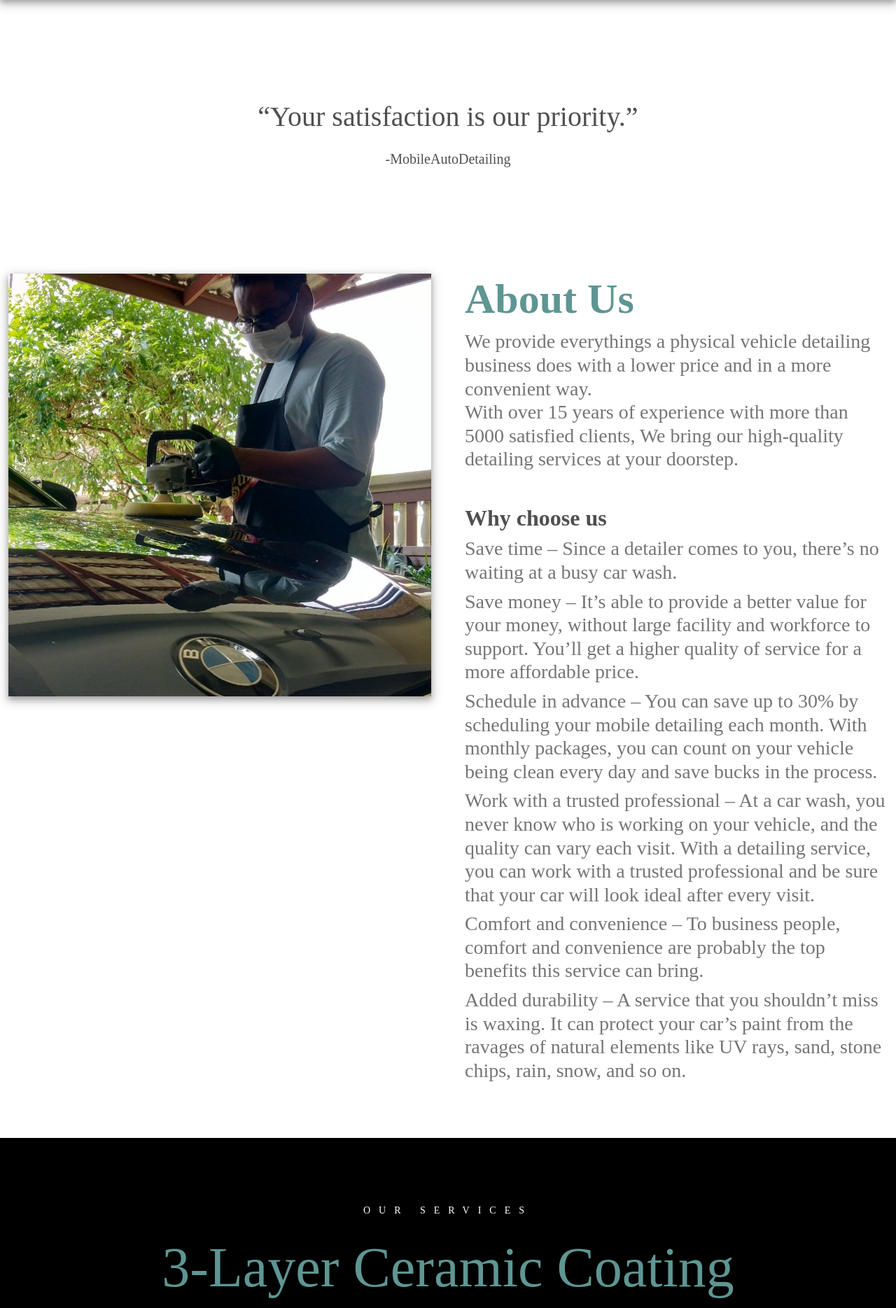
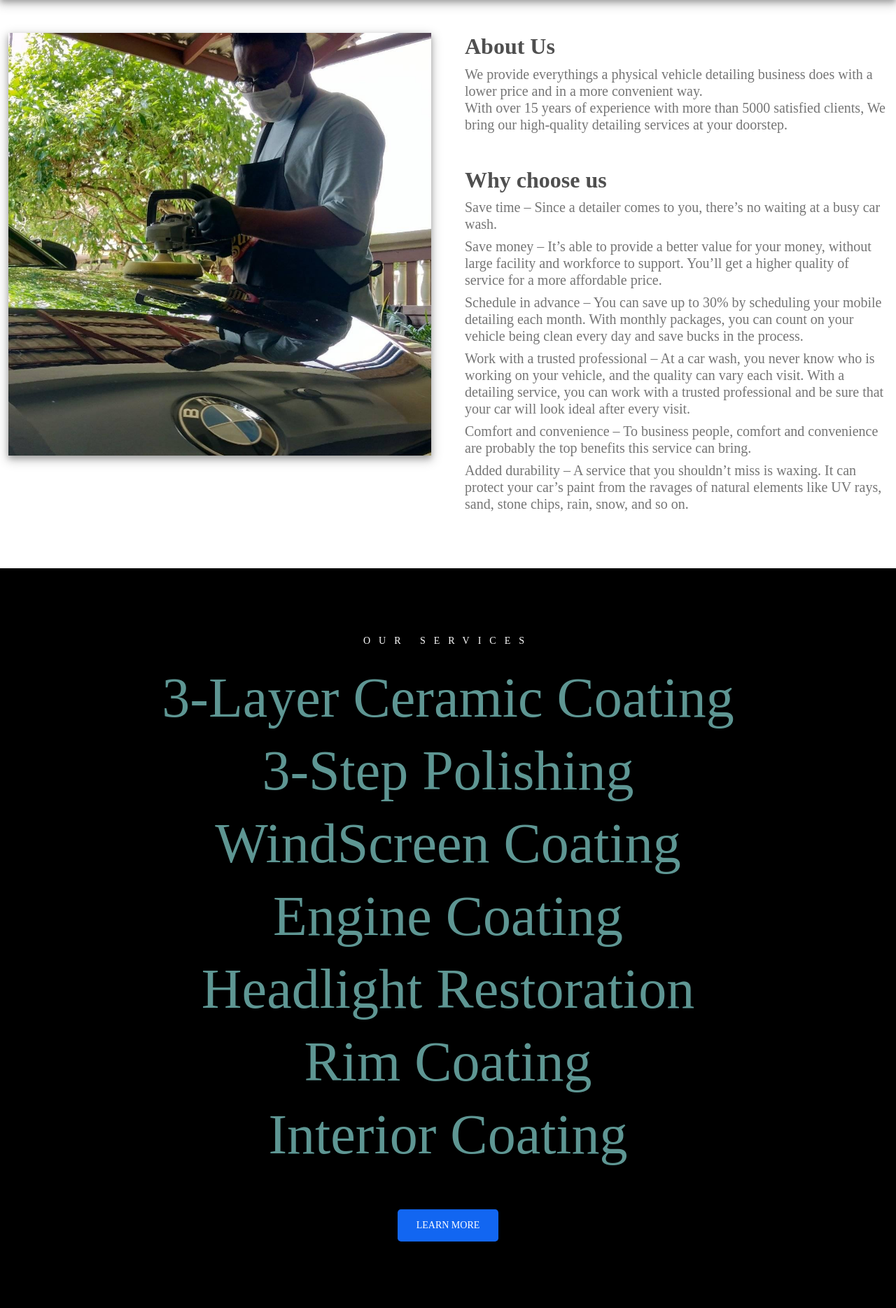
Before and after one commit to maxphua/Mobile-Auto-Detailing, a Django app: page / in a window 1280 px wide. Shown: the part 742-2611 px from the top of the page at 70% size. Run offline with Django 3.2, Linux system fonts and the light colour scheme; some libraries are stand-ins or nearby versions.

Commit message:
final update2

```diff
--- a/templates/home_page.html
+++ b/templates/home_page.html
@@ -13,10 +13,7 @@
         background-attachment: fixed;
   }
 
-  .about-title{
-    color: #5e9693;
-    font-size: 60px;
-  }
+
 
 /* services section */
   #services{
@@ -94,12 +91,11 @@
       </div>
     </div>
   </div>
-
 </div>
 <!-- Background image -->
 
 <!--Section: About us-->
-<section>
+<!--<section>
   <div class="container-fluid">
     <div class="row py-5 my-5">
       <div class="services-text text-center py-5 col-md-10 col-sm-12 mx-auto">
@@ -107,8 +103,8 @@
       </div>
     </div>
   </div>
-</section>
-<section class="about-us">
+</section> -->
+<section id="about-us" class="pt-5">
   <div class="row">
     <div class="col-md-6 gx-5 mb-4">
       <div class="bg-image hover-overlay ripple shadow-2-strong" data-mdb-ripple-color="light">
@@ -122,40 +118,40 @@
     <div class="col-md-6 gx-5 mb-4">
       <h2 class="about-title"><strong>About Us</strong></h2>
 
-      <h3 class="text-muted mt-2">
+      <h5 class="text-muted mt-2">
         We provide everythings a physical vehicle detailing business does with a lower price and in a more convenient way.<br> With over 15 years of experience with more than 5000 satisfied clients, We bring our high-quality detailing services at your doorstep.
-      </h3>
+      </h5>
       <h2 class="mt-5"><strong>Why choose us</strong></h2>
-      <h3 class="text-muted">
+      <h5 class="text-muted">
         Save time – Since a detailer comes to you, there’s no waiting at a busy car wash.
         <br>
-      </h3>
-      <h3 class="text-muted">
+      </h5>
+      <h5 class="text-muted">
         Save money – It’s able to provide a better value for your money, without large facility and workforce to support.
         You’ll get a higher quality of service for a more affordable price.
         <br>
-      </h3>
-      <h3 class="text-muted">
+      </h5>
+      <h5 class="text-muted">
         Schedule in advance – You can save up to 30% by scheduling your mobile detailing each month. With monthly packages, you
         can count on your vehicle being clean every day and save bucks in the process.
         <br>
-      </h3>
-      <h3 class="text-muted">
+      </h5>
+      <h5 class="text-muted">
         Work with a trusted professional – At a car wash, you never know who is working on your vehicle, and the quality can
         vary each visit. With a detailing service, you can work with a trusted professional and be sure that your car will look
         ideal after every visit.
         <br>
-      </h3>
-      <h3 class="text-muted">
+      </h5>
+      <h5 class="text-muted">
         Comfort and convenience – To business people, comfort and convenience are probably the top benefits this service can
         bring.
         <br>
-      </h3>
-      <h3 class="text-muted">
+      </h5>
+      <h5 class="text-muted">
         Added durability – A service that you shouldn’t miss is waxing. It can protect your car’s paint from the ravages of
         natural elements like UV rays, sand, stone chips, rain, snow, and so on.
         <br>
-      </h3>
+      </h5>
     </div>
   </div>
 </section>
--- a/templates/navbar.html
+++ b/templates/navbar.html
@@ -26,7 +26,7 @@
       }
 
       .navbar-brand {
-        font-size: 1.75rem;
+        font-weight: 600;
         letter-spacing: 3px;
       }
       .navbar{
@@ -34,7 +34,6 @@
       }
       .navbar .navbar-nav  .nav-item .nav-link{
         color: white;
-        font-size: 20px;
         font-weight: 400;
       }
       .navbar .navbar-nav .nav-item .nav-link:hover{
@@ -86,7 +85,9 @@
         <li class="nav-item">
           <a class="nav-link ml-3" href="{% url 'core:our_work' %}" target="_blank">Our Work</a>
         </li>
-        <!--add shop here-->
+        <!-- <li class="nav-item">
+          <a class="nav-link ml-3" href="{% url 'core:shop' %}" target="_blank">Shop</a>
+        </li> -->
         <li class="nav-item">
           <a class="nav-link ml-3" href="{% url 'core:contact' %}" target="_blank">Contact</a>
         </li>
@@ -96,11 +97,11 @@
         <ul class="navbar-nav list-inline">
           {% if request.user.is_authenticated %}
           <!-- Icons -->
-          <li class="">
+          <!-- <li class="">
             <a class="nav-link-right" href='/order_summary' rel="nofollow" target="_blank">
               <i class="fas fa-shopping-cart"></i>
             </a>
-          </li>
+          </li> -->
           <li class="">
             <a class="nav-link-right" href="{% url 'account_logout' %}">
               <span class="badge red z-depth-1 mr-1"> Hello, {{ request.user }} </span>
@@ -108,11 +109,11 @@
             </a>
           </li>
           {% else %}
-          <li class="">
+          <!-- <li class="">
             <a class="nav-link-right" href='/order_summary' rel="nofollow" target="_blank">
               <i class="fas fa-shopping-cart"></i>
             </a>
-          </li>
+          </li> -->
           <li class="">
             <a class="nav-link-right"  href="/login">
               <i class="" >Sign In</i>
```
Also changed, not shown: templates/contact.html (+7 -7 lines), db.sqlite3.
